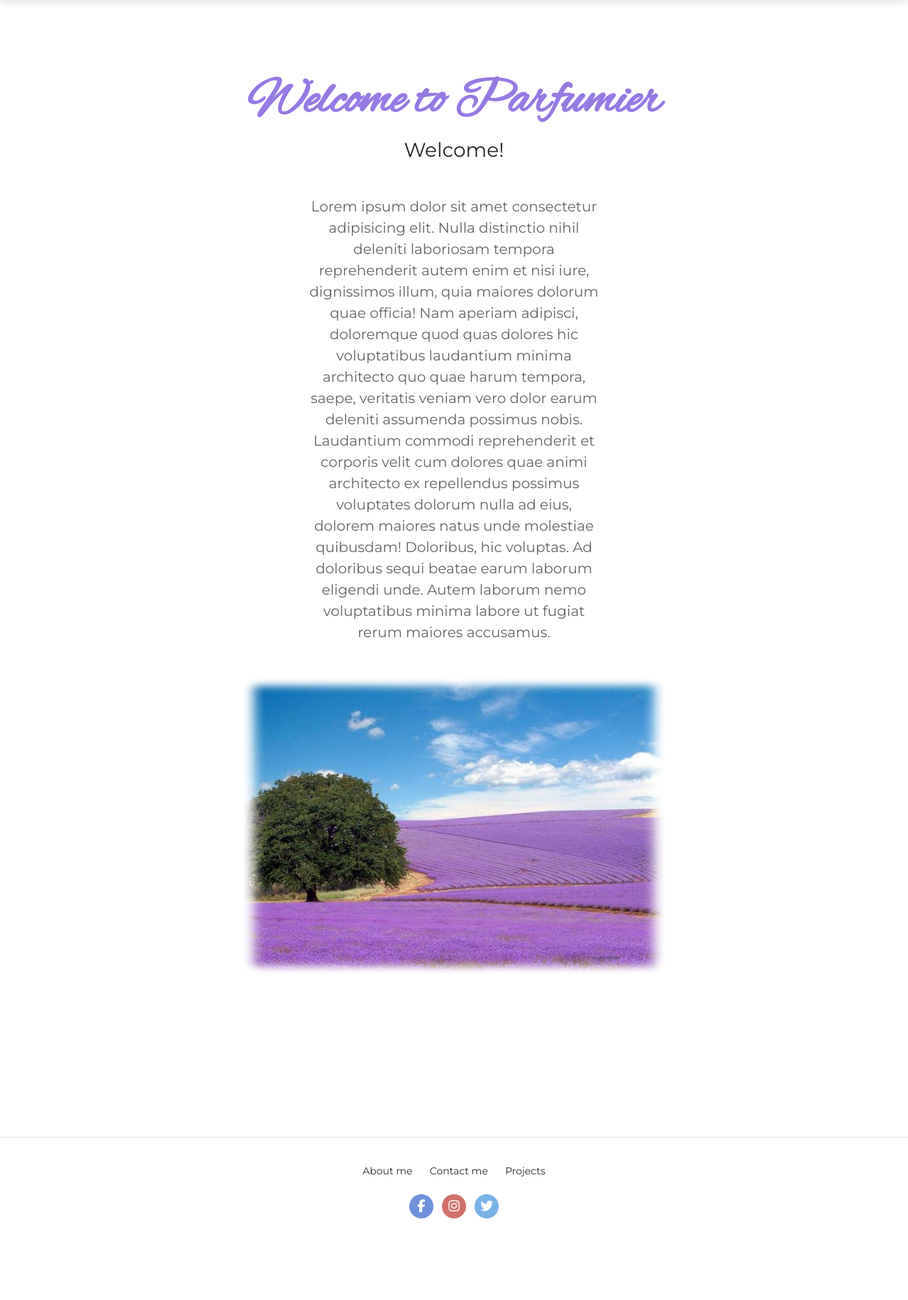
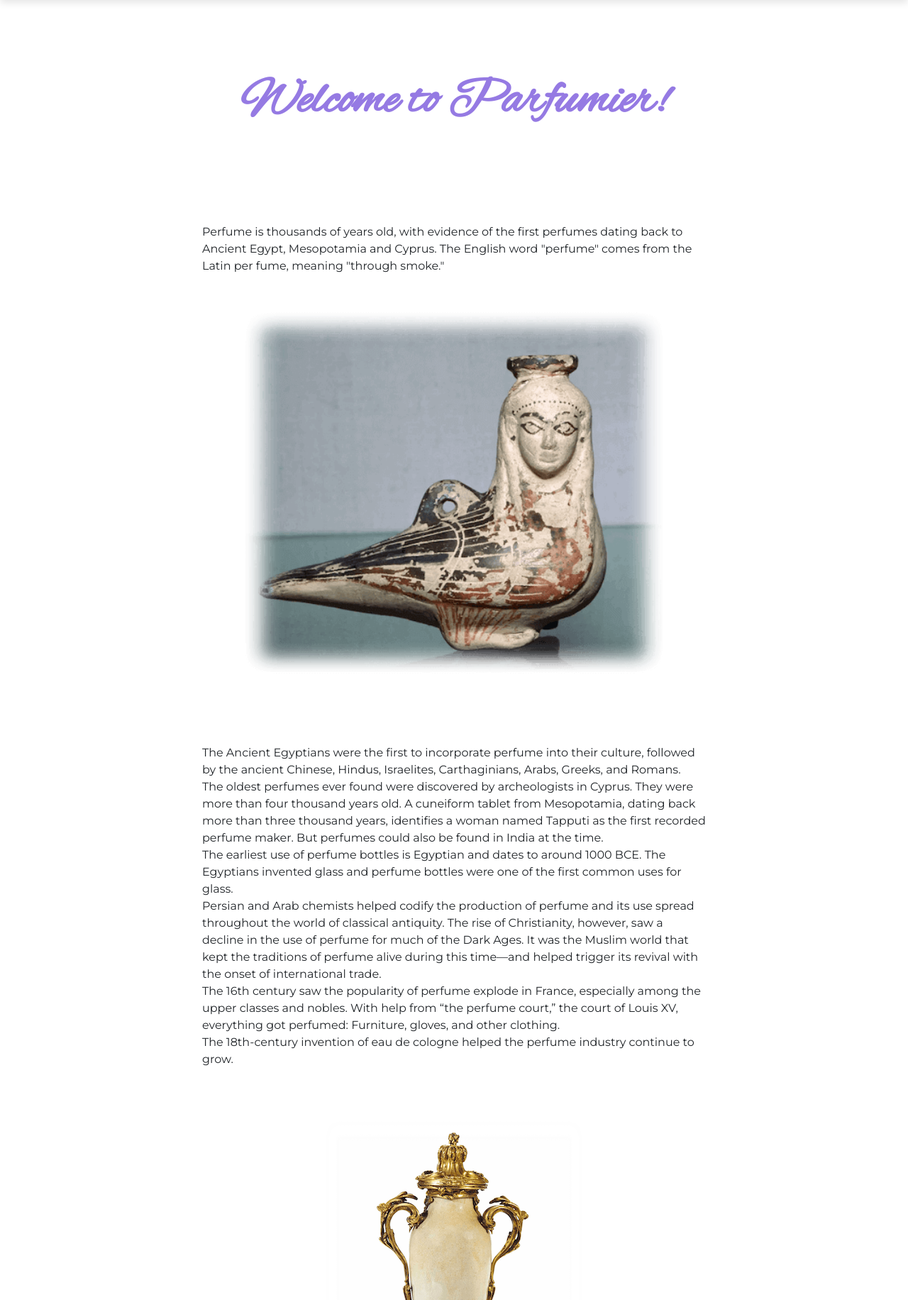
Before and after one commit to GBrachetta/Parfumier, a Flask app: page /about in a window 1280 px wide. Shown: the part 88-1920 px from the top of the page at 71% size. Before the commit the page ends 1806 px from the top, so only its background shows below. Run offline with Flask 2, Linux system fonts and the light colour scheme; some libraries are stand-ins or nearby versions.

Commit message:
Added content to about page

```diff
--- a/parfumier/templates/pages/about.html
+++ b/parfumier/templates/pages/about.html
@@ -5,26 +5,40 @@
     <section class="portfolio-block contact">
         <div class="container">
             <div class="heading">
-                <h2 class=" titles">Welcome to Parfumier</h2>
-                {% if current_user.is_authenticated %}
-                    <h3>Welcome, {{ current_user.username.title() }}!</h3>
-                {% else %}
-                    <h3>Welcome!</h3>
-                {% endif %}
-                <p class="my-5 lead">
-                    Lorem ipsum dolor sit amet consectetur adipisicing elit. Nulla distinctio nihil
-                    deleniti laboriosam tempora reprehenderit autem enim et nisi iure, dignissimos
-                    illum, quia maiores dolorum quae officia! Nam aperiam adipisci, doloremque quod quas
-                    dolores hic voluptatibus laudantium minima architecto quo quae harum tempora, saepe,
-                    veritatis veniam vero dolor earum deleniti assumenda possimus nobis. Laudantium
-                    commodi reprehenderit et corporis velit cum dolores quae animi architecto ex
-                    repellendus possimus voluptates dolorum nulla ad eius, dolorem maiores natus unde
-                    molestiae quibusdam! Doloribus, hic voluptas. Ad doloribus sequi beatae earum
-                    laborum eligendi unde. Autem laborum nemo voluptatibus minima labore ut fugiat rerum
-                    maiores accusamus.
-                </p>
-                <img class="img-fluid mb-5" src="{{ url_for("static", filename="images/flower-field.png") }}"
-                loading="lazy" width=600 height=300 alt="Flower Field" />
+                <h2 class="titles">Welcome to Parfumier{% if current_user.is_authenticated %},
+                    {{ current_user.username.title() }}{% endif %}!
+                </h2>
+            </div>
+            <div class="row justify-content-center">
+                <div class="col-md-8 text-center">
+                    <p class="my-5 text-left">
+                        Perfume is thousands of years old, with evidence of the first perfumes dating back to Ancient Egypt,
+                        Mesopotamia and Cyprus. The English word "perfume" comes from the Latin per fume, meaning "through smoke."
+                    </p>
+                    <img class="img-fluid mb-5" src="{{ url_for("static", filename="images/egyptian-bottle.png") }}" loading="lazy" width=600 height=300 alt="Flower Field" />
+                    <p class="my-5 text-left">
+                        The Ancient Egyptians were the first to incorporate perfume into their culture, followed by the ancient Chinese, Hindus, Israelites, Carthaginians, Arabs, Greeks, and Romans.
+                        <br>
+                        The oldest perfumes ever found were discovered by archeologists in Cyprus. They were more than four thousand years old. A cuneiform tablet from Mesopotamia, dating back more than three thousand years, identifies a woman named Tapputi as the first recorded perfume maker. But perfumes could also be found in India at the time.
+                        <br>
+                        The earliest use of perfume bottles is Egyptian and dates to around 1000 BCE. The Egyptians invented glass and perfume bottles were one of the first common uses for glass.
+                        <br>
+                        Persian and Arab chemists helped codify the production of perfume and its use spread throughout the world of classical antiquity. The rise of Christianity, however, saw a decline in the use of perfume for much of the Dark Ages. It was the Muslim world that kept the traditions of perfume alive during this time—and helped trigger its revival with the onset of international trade.
+                        <br>
+                        The 16th century saw the popularity of perfume explode in France, especially among the upper classes and nobles. With help from “the perfume court,” the court of Louis XV, everything got perfumed: Furniture, gloves, and other clothing.
+                        <br>
+                        The 18th-century invention of eau de cologne helped the perfume industry continue to grow.
+                    </p>
+                    <img class="img-fluid mb-5" src="{{ url_for("static", filename="images/louis15.png") }}" loading="lazy" width=400 height=300 alt="Flower Field" />
+                    <p class="my-5 text-left">
+                        One of the oldest uses of perfume comes from the burning of incense and aromatic herbs for religious services, often the aromatic gums, frankincense and myrrh gathered from trees. It did not take long, though, for people to discover perfume’s romantic potential and it was used both for seduction and as preparation for love-making.
+                        <br>
+                        With the arrival of eau de cologne, 18th-century France began using perfume for a broad range of purposes. They used it in their bath water, in poultices and enemas, and consumed it in wine or drizzled on a sugar lump.
+                        <br>
+                        Although niche perfume makers remain to cater to the very rich, perfumes today enjoy widespread use—and not just among women. The selling of perfume, however, is no longer just the purview of perfume makers. In the 20th century, clothing designers began marketing their own lines of scents, and almost any celebrity with a lifestyle brand can be found hawking a perfume with their name (if not smell) on it.
+                    </p>
+                    <img class="img-fluid mb-5" src="{{ url_for("static", filename="images/flower-field.png") }}" loading="lazy" width=600 height=300 alt="Flower Field" />
+                </div>
             </div>
         </div>
     </section>
```
Also changed, not shown: parfumier/static/images/egyptian-bottle.png (added), parfumier/static/images/flower-field.png, parfumier/static/images/louis15.png (added).
